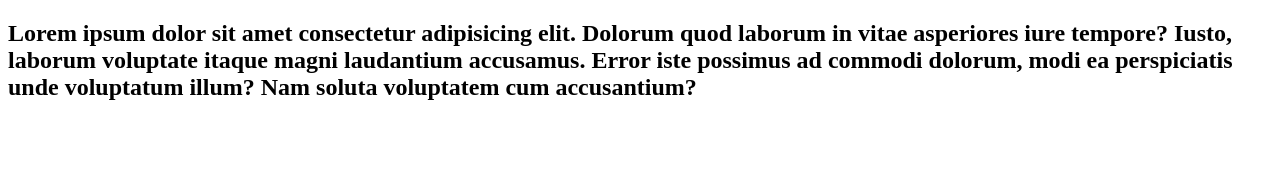
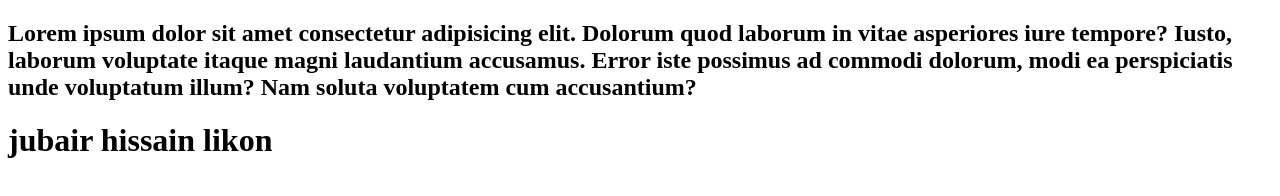
Before and after one commit to jubair30401/misho, a plain HTML site: page index.html in a window 1280 px wide. Drawn offline with Linux system fonts and the light colour scheme.

Commit message:
add another line

```diff
--- a/index.html
+++ b/index.html
@@ -7,5 +7,6 @@
 </head>
 <body>
     <h2> Lorem ipsum dolor sit amet consectetur adipisicing elit. Dolorum quod laborum in vitae asperiores iure tempore? Iusto, laborum voluptate itaque magni laudantium accusamus. Error iste possimus ad commodi dolorum, modi ea perspiciatis unde voluptatum illum? Nam soluta voluptatem cum accusantium?</h2>
+    <h1>jubair hissain likon</h1>
 </body>
 </html>
```
